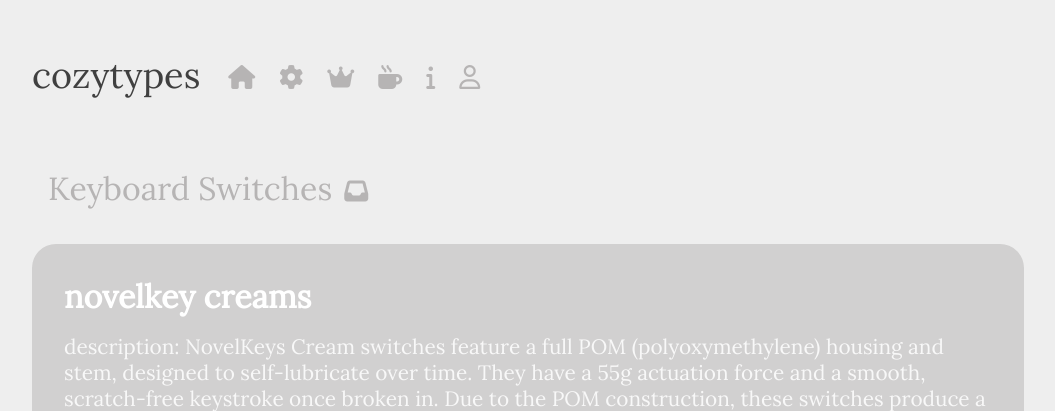
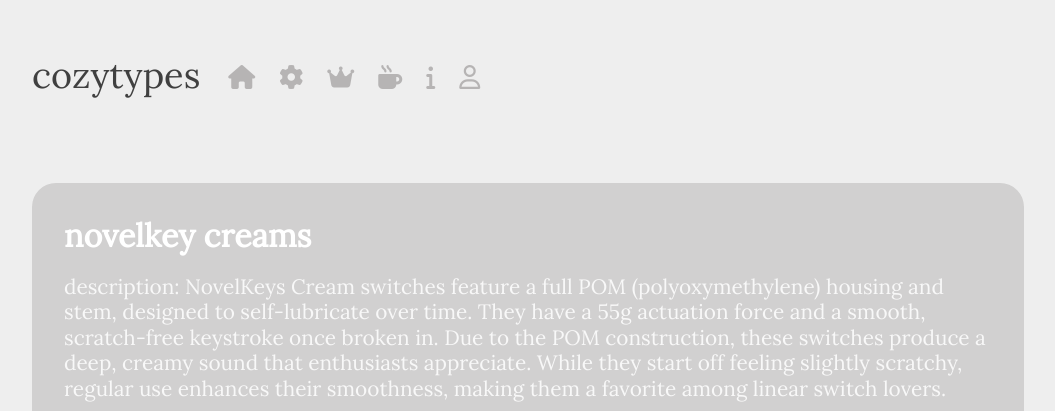
Before and after one commit to alexmcbrier/cozytypes, a PHP site: page /switchCatalog in a window 1280 px wide. Shown: the top 411 px of the page, without its empty margins (112-1167 px from the left). Run offline with PHP 8.4, Linux system fonts and the light colour scheme; data that the repository does not hold is empty; some libraries are stand-ins or nearby versions.

Commit message:
remove title

```diff
--- a/switchCatalog.php
+++ b/switchCatalog.php
@@ -13,7 +13,6 @@ session_start();
 <body>
     <form id="mainContent" method="POST" action="preferences.php">
         <?php include "./nav.php" ?>
-        <div id = "showSignIn" style = "padding:0rem 2rem;" >Keyboard Switches<i class="fa-solid fa-inbox"></i></div>
         <div class="preferences">
             <div class="catalogContainer">
                 <div>
```
